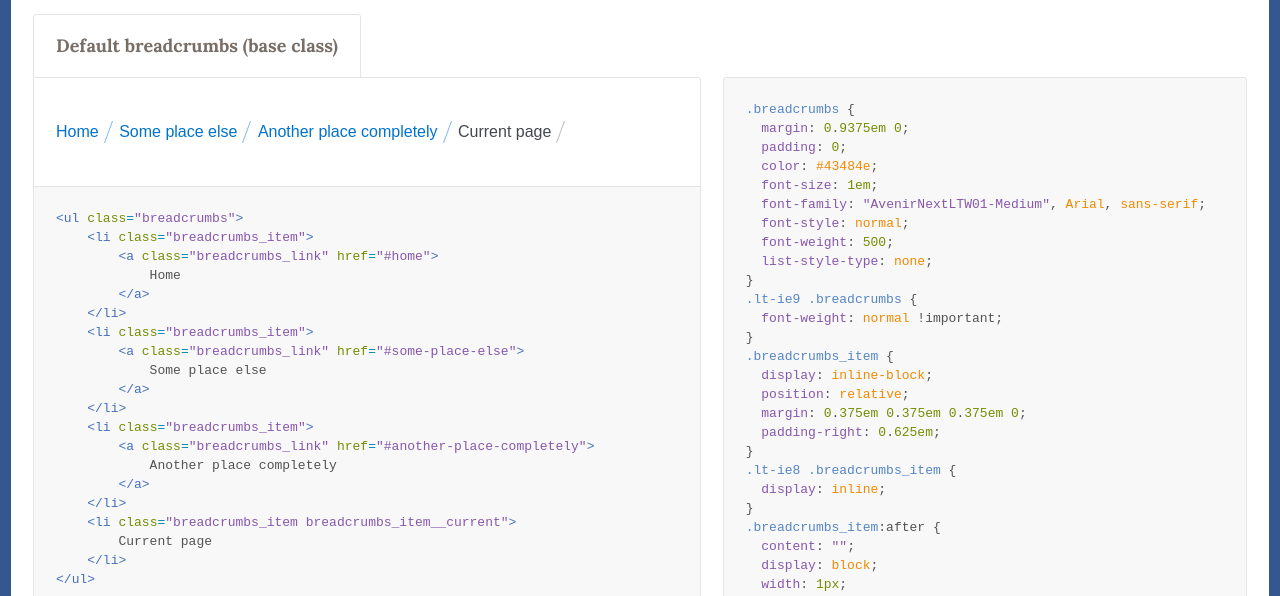
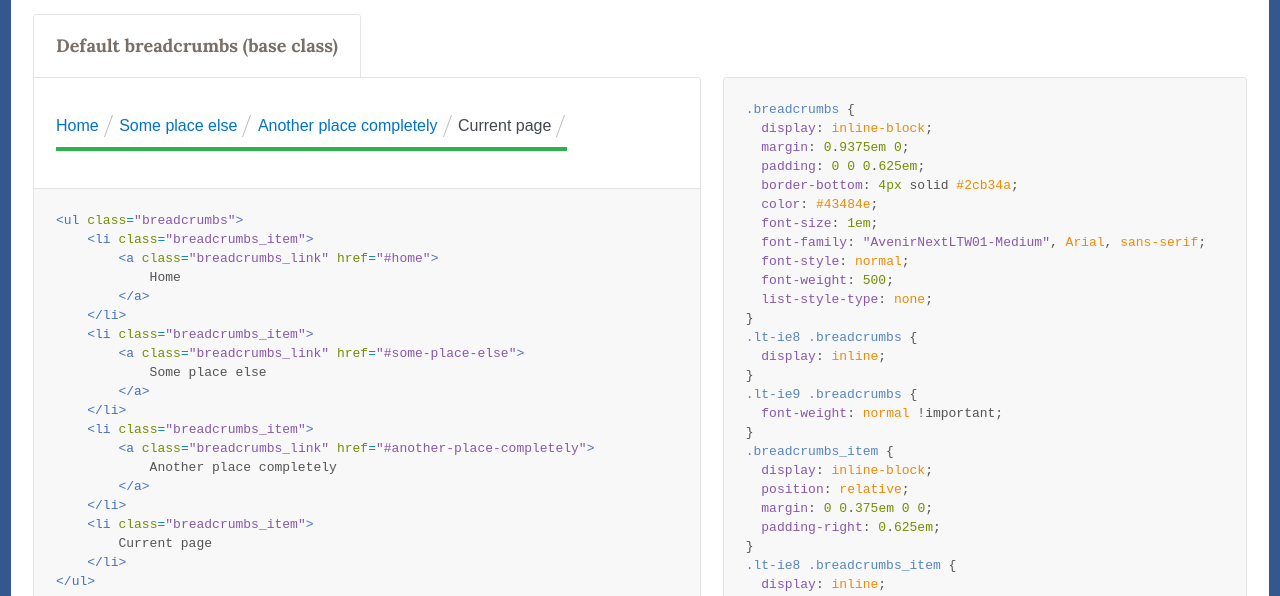
Before and after one commit to contolini/cf-breadcrumbs, a website: page docs/index.html in a window 1280 px wide. Shown: the part 165-761 px from the top of the page. Drawn offline with Linux system fonts and the light colour scheme; a web font is replaced by a local one.

Commit message:
Updates design.

```diff
--- a/docs/index.html
+++ b/docs/index.html
@@ -37,7 +37,7 @@
             Another place completely
         </a>
     </li>
-    <li class="breadcrumbs_item breadcrumbs_item__current">
+    <li class="breadcrumbs_item">
         Current page
     </li>
 </ul>
@@ -60,12 +60,12 @@
             Another place completely
         &lt;/a&gt;
     &lt;/li&gt;
-    &lt;li class=&quot;breadcrumbs_item breadcrumbs_item__current&quot;&gt;
+    &lt;li class=&quot;breadcrumbs_item&quot;&gt;
         Current page
     &lt;/li&gt;
 &lt;/ul&gt;</code></pre>
             <form action="http://codepen.io/pen/define" method="POST" target="_blank" class="docs-pattern_footer-edit">
-              <input type="hidden" name="data" value="{&amp;quot;css&amp;quot;:&amp;quot;body { padding: 1em; }&amp;quot;,&amp;quot;css_external&amp;quot;:&amp;quot;http://cfpb.github.io/cf-breadcrumbs/docs/static/css/main.css&amp;quot;,&amp;quot;html&amp;quot;:&amp;quot;\n&lt;ul class=\&amp;quot;breadcrumbs\&amp;quot;&gt;\n    &lt;li class=\&amp;quot;breadcrumbs_item\&amp;quot;&gt;\n        &lt;a class=\&amp;quot;breadcrumbs_link\&amp;quot; href=\&amp;quot;#home\&amp;quot;&gt;\n            Home\n        &lt;/a&gt;\n    &lt;/li&gt;\n    &lt;li class=\&amp;quot;breadcrumbs_item\&amp;quot;&gt;\n        &lt;a class=\&amp;quot;breadcrumbs_link\&amp;quot; href=\&amp;quot;#some-place-else\&amp;quot;&gt;\n            Some place else\n        &lt;/a&gt;\n    &lt;/li&gt;\n    &lt;li class=\&amp;quot;breadcrumbs_item\&amp;quot;&gt;\n        &lt;a class=\&amp;quot;breadcrumbs_link\&amp;quot; href=\&amp;quot;#another-place-completely\&amp;quot;&gt;\n            Another place completely\n        &lt;/a&gt;\n    &lt;/li&gt;\n    &lt;li class=\&amp;quot;breadcrumbs_item breadcrumbs_item__current\&amp;quot;&gt;\n        Current page\n    &lt;/li&gt;\n&lt;/ul&gt;\n&amp;quot;}">
+              <input type="hidden" name="data" value="{&amp;quot;css&amp;quot;:&amp;quot;body { padding: 1em; }&amp;quot;,&amp;quot;css_external&amp;quot;:&amp;quot;http://cfpb.github.io/cf-breadcrumbs/docs/static/css/main.css&amp;quot;,&amp;quot;html&amp;quot;:&amp;quot;\n&lt;ul class=\&amp;quot;breadcrumbs\&amp;quot;&gt;\n    &lt;li class=\&amp;quot;breadcrumbs_item\&amp;quot;&gt;\n        &lt;a class=\&amp;quot;breadcrumbs_link\&amp;quot; href=\&amp;quot;#home\&amp;quot;&gt;\n            Home\n        &lt;/a&gt;\n    &lt;/li&gt;\n    &lt;li class=\&amp;quot;breadcrumbs_item\&amp;quot;&gt;\n        &lt;a class=\&amp;quot;breadcrumbs_link\&amp;quot; href=\&amp;quot;#some-place-else\&amp;quot;&gt;\n            Some place else\n        &lt;/a&gt;\n    &lt;/li&gt;\n    &lt;li class=\&amp;quot;breadcrumbs_item\&amp;quot;&gt;\n        &lt;a class=\&amp;quot;breadcrumbs_link\&amp;quot; href=\&amp;quot;#another-place-completely\&amp;quot;&gt;\n            Another place completely\n        &lt;/a&gt;\n    &lt;/li&gt;\n    &lt;li class=\&amp;quot;breadcrumbs_item\&amp;quot;&gt;\n        Current page\n    &lt;/li&gt;\n&lt;/ul&gt;\n&amp;quot;}">
               <input type="submit" value="edit on codepen.io" class="docs-pattern_footer-edit-btn">
             </form>
             <ul class="docs-codenotes">
@@ -78,8 +78,10 @@
       </div>
       <div class="docs-css">
         <pre class="docs-code"><code data-language="css">.breadcrumbs {
+  display: inline-block;
   margin: 0.9375em 0;
-  padding: 0;
+  padding: 0 0 0.625em;
+  border-bottom: 4px solid #2cb34a;
   color: #43484e;
   font-size: 1em;
   font-family: &quot;AvenirNextLTW01-Medium&quot;, Arial, sans-serif;
@@ -87,13 +89,16 @@
   font-weight: 500;
   list-style-type: none;
 }
+.lt-ie8 .breadcrumbs {
+  display: inline;
+}
 .lt-ie9 .breadcrumbs {
   font-weight: normal !important;
 }
 .breadcrumbs_item {
   display: inline-block;
   position: relative;
-  margin: 0.375em 0.375em 0.375em 0;
+  margin: 0 0.375em 0 0;
   padding-right: 0.625em;
 }
 .lt-ie8 .breadcrumbs_item {
@@ -107,13 +112,10 @@
   top: 0;
   right: 0;
   bottom: 0;
-  background: #7fb8e6;
+  background: #babbbd;
   -webkit-transform: skewX(-20deg);
   -ms-transform: skewX(-20deg);
   transform: skewX(-20deg);
-}
-.breadcrumbs_item.breadcrumbs_item__current:after {
-  background: #babbbd;
 }
 .breadcrumbs_link {
   border-bottom-width: 0 !important;
--- a/src/cf-breadcrumbs.less
+++ b/src/cf-breadcrumbs.less
@@ -25,7 +25,7 @@
                     Another place completely
                 </a>
             </li>
-            <li class="breadcrumbs_item breadcrumbs_item__current">
+            <li class="breadcrumbs_item">
                 Current page
             </li>
         </ul>
@@ -38,8 +38,10 @@
 .breadcrumbs {
     @font-size: 16px;
 
+    .u-inline-block();
     margin: unit(15px / @base-font-size-px, em) 0;
-    padding: 0;
+    padding: 0 0 unit(10px / @font-size, em);
+    border-bottom: 4px solid @green;
     color: @darkgray;
     font-size: unit(@font-size / @base-font-size-px, em);
     .webfont-medium();
@@ -51,10 +53,7 @@
         // Slash styles
         // Position the slash relative to this item
         position: relative;
-        margin: unit(6px / @font-size, em)
-                unit(6px / @font-size, em)
-                unit(6px / @font-size, em)
-                0;
+        margin: 0 unit(6px / @font-size, em) 0 0;
         padding-right: unit(10px / @font-size, em);
         &:after {
             content: "";
@@ -64,11 +63,8 @@
             top: 0;
             right: 0;
             bottom: 0;
-            background: @pacific-50;
+            background: @gray-50;
             transform: skewX(-20deg);
-        }
-        &&__current:after {
-            background: @gray-50;
         }
     }
 
```
Also changed, not shown: demo/index.html (+1 -1 lines), demo/static/css/main.css, docs/static/css/main.css.
